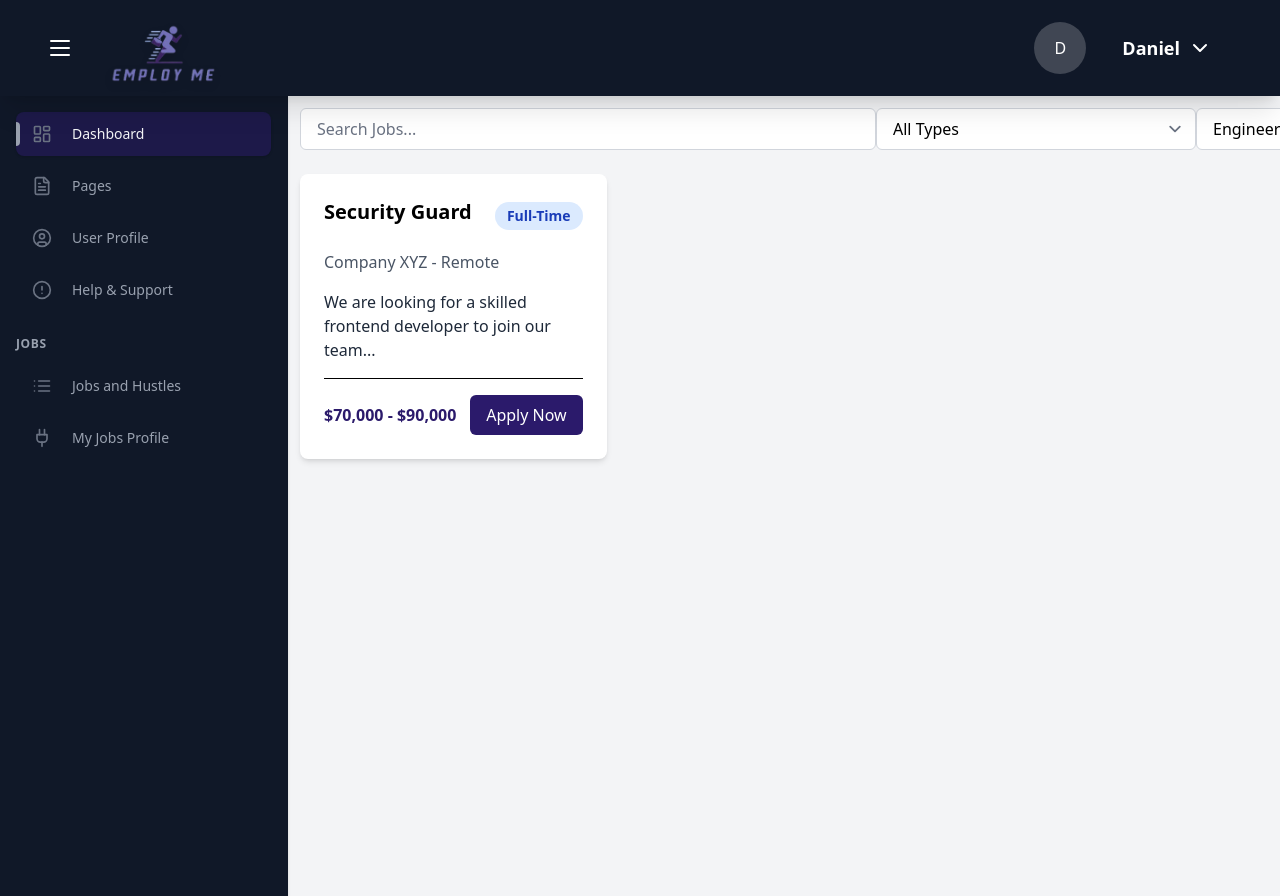
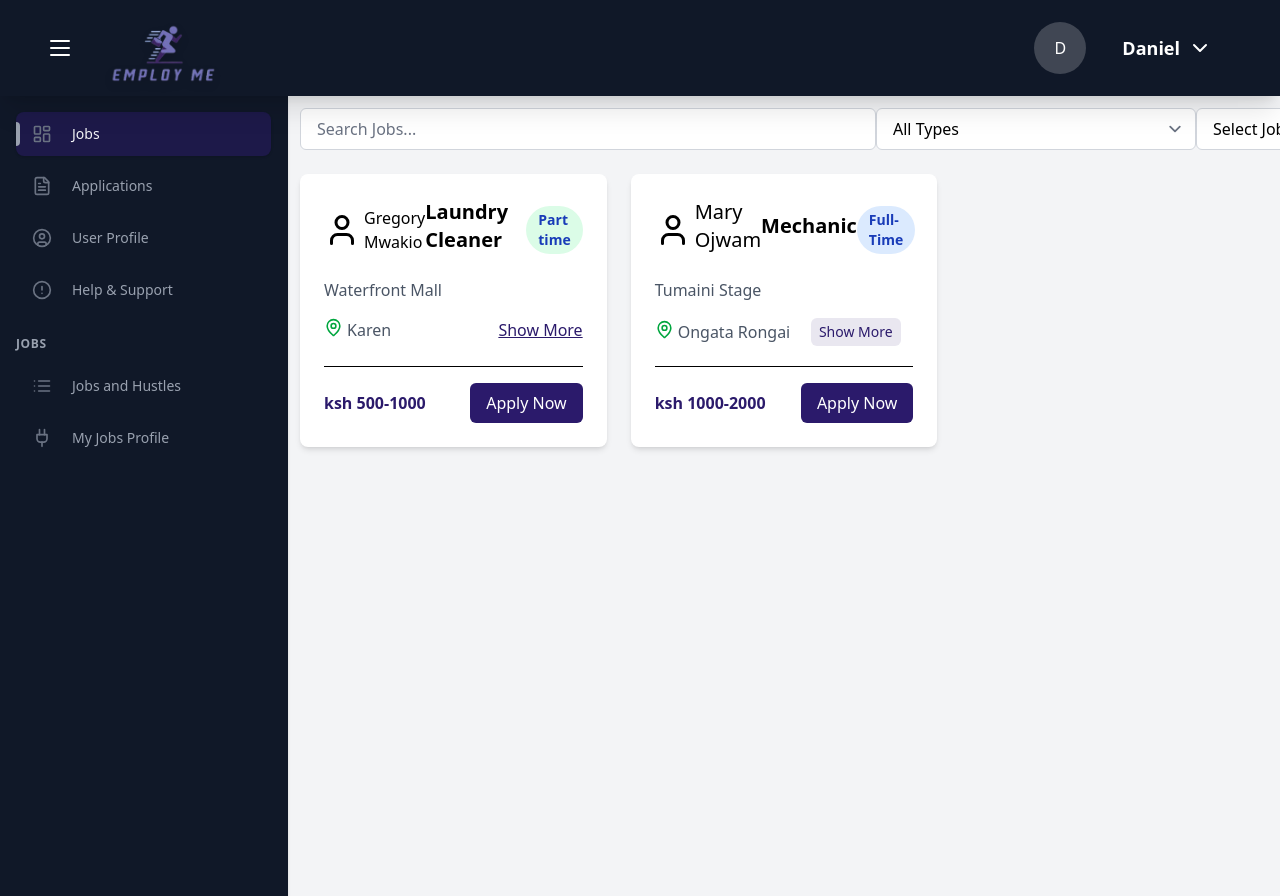
Before and after one commit to danielthagana/employme, a SvelteKit app: page /dashboard in a window 1280 px wide. Shown: the top 896 px of the page. Built offline with nearby package versions, Linux system fonts and the light colour scheme.

Commit message:
dummy cards

```diff
--- /dev/null
+++ b/src/routes/admin/dashboard/+page.svelte
@@ -0,0 +1,5 @@
+<script>
+	/** @type {import('./$types').PageProps} */
+	let { data } = $props();
+</script>
+admin dashboard Page
--- a/src/routes/dashboard/+layout.svelte
+++ b/src/routes/dashboard/+layout.svelte
@@ -20,8 +20,8 @@
 	let sidebarOpen = $state(true);
 
 	const navItems = [
-		{ name: 'Dashboard', href: '/dashboard', icon: LayoutDashboard },
-		{ name: 'Pages', href: '/dashboard/?pages', icon: FileText },
+		{ name: 'Jobs', href: '/dashboard', icon: LayoutDashboard },
+		{ name: 'Applications', href: '/Applications', icon: FileText },
 		{ name: 'User Profile', href: '/profile', icon: CircleUser },
 		{ name: 'Help & Support', href: '/help', icon: CircleAlert }
 	];
@@ -30,7 +30,11 @@
 		{ name: 'Jobs and Hustles', href: '/jobs', icon: List },
 		{ name: 'My Jobs Profile', href: '/myjobs', icon: Plug }
 	];
+	function closeDropdown() {
+		dropdownOpen = false;
+	}
 </script>
+
 
 <!-- Navigation Bar -->
 <nav class="fixed top-0 z-10 w-full bg-gray-900 px-2 shadow-xl md:px-6">
@@ -211,4 +215,5 @@
 	class:lg:ml-72={sidebarOpen}
 >
 	{@render children()}
+
 </div>
--- /dev/null
+++ b/src/routes/dashboard/+page.server.js
@@ -0,0 +1,7 @@
+/** @type {import('./$types').PageServerLoad} */
+export async function load() {
+
+
+    return {};
+
+};
--- a/src/routes/dashboard/+page.svelte
+++ b/src/routes/dashboard/+page.svelte
@@ -1,4 +1,7 @@
 <script>
+	import { Mail, MapPin, Phone, User } from '@lucide/svelte';
+	let showMore = $state(false);
+
 </script>
 
 <!-- Filter Section -->
@@ -29,11 +32,19 @@
 		<select
 			class="w-full min-w-xs rounded-md border border-gray-300 px-4 py-2 focus:ring-2 focus:ring-blue-500 focus:outline-none"
 		>
-			<option disabled value="">Select Job Category</option>
-			<option value="engineering">Engineering</option>
-			<option value="design">Design</option>
-			<option value="marketing">Marketing</option>
-			<option value="sales">Sales</option>
+			<option disabled selected value="">Select Job Category</option>
+			<option value="cleaning">Cleaning & Housekeeping</option>
+			<option value="construction">Construction & Manual Labor</option>
+			<option value="security">Security</option>
+			<option value="hospitality">Hospitality (Waiter / Cook)</option>
+			<option value="delivery">Delivery & Riders</option>
+			<option value="retail">Retail & Shop Attendant</option>
+			<option value="farming">Farming & Agriculture</option>
+			<option value="mechanic">Mechanic & Auto Repair</option>
+			<option value="domestic">Domestic Work</option>
+			<option value="warehouse">Warehouse & Loading</option>
+			<option value="office_support">Office Support</option>
+			<option value="other">Other</option>
 		</select>
 	</div>
 </div>
@@ -41,9 +52,75 @@
 <!-- Job Listings Section -->
 <div class="mt-6 grid gap-6 sm:grid-cols-1 md:grid-cols-2 lg:grid-cols-3">
 	<!-- Job Card Example -->
+
+	<div class="rounded-lg bg-white p-6 shadow-md transition duration-300 hover:shadow-lg">
+		<div class=" mb-4 flex items-center justify-between">
+			<div class="flex items-center justify-center gap-1">
+				<User class="h-9 w-9 shrink-0" />
+				<!-- name profile row -->
+				<h3 class="">Gregory Mwakio</h3>
+			</div>
+			<h1 class="mb-2 text-xl font-semibold">Laundry Cleaner</h1>
+
+			<span>
+				<span
+					class=" inline-block rounded-full bg-green-100 p-6 px-3 py-1 text-sm font-semibold text-blue-800"
+					>Part time</span
+				>
+			</span>
+		</div>
+		<!-- next row -->
+		 <div class="mb-4">
+			 <p class=" text-gray-600">Waterfront Mall</p>
+		 </div>
+
+		<div class="mb-6 flex items-center justify-between text-gray-600">
+			<div class="flex" >
+				<MapPin size={19} class="mr-1 text-green-600" />Karen
+			</div>
+			<!-- Show more button -->
+			<button
+				onclick={() => (showMore = !showMore)}
+				class="ml-2 rounded-md text-primary underline "
+			>
+				{showMore ? 'Show Less' : 'Show More'}
+			</button>
+		</div>
+		<!-- hidden row -->
+		<div>
+			<span class=" flex items-center justify-between text-gray-600" hidden={!showMore}>
+				<div class="flex">
+					<Phone size={19} class="mr-1 text-green-600" /> <a href="tel:+254722123456">0722123456</a>
+				</div>
+				<div class="flex">
+					<Mail size={19} class="mr-1 text-blue-600" />
+					<a href="mailto:gregory@example.com">gregory45@gmail.com</a>
+				</div>
+
+				<div class="flex text-primary">
+					<a class="font-bold underline" href="/profile/1">View Profile</a>
+				</div>
+			</span>
+		</div>
+		<hr class="my-4" />
+		<div class="flex items-center justify-between">
+			<span class="font-semibold text-primary">ksh 500-1000</span>
+			<button class="rounded-md bg-primary px-4 py-2 text-white transition hover:bg-primary/90"
+				>Apply Now</button
+			>
+		</div>
+	</div>
+
+	<!-- second card -->
 	<div class="rounded-lg bg-white p-6 shadow-md transition duration-300 hover:shadow-lg">
 		<div class="mb-4 flex items-center justify-between">
-			<h3 class="mb-2 text-xl font-semibold">Security Guard</h3>
+			<div class="flex items-center justify-center gap-1">
+				<User class="h-9 w-9 shrink-0" />
+				<h3 class="mb-2 text-xl">Mary Ojwam</h3>
+			</div>
+
+			<h1 class="mb-2 text-xl font-semibold">Mechanic</h1>
+
 			<span>
 				<span
 					class="inline-block rounded-full bg-blue-100 px-3 py-1 text-sm font-semibold text-blue-800"
@@ -51,13 +128,26 @@
 				>
 			</span>
 		</div>
-		<p class="mb-4 text-gray-600">Company XYZ - Remote</p>
-		<p class="mb-4 text-gray-800">
-			We are looking for a skilled frontend developer to join our team...
-		</p>
-        <hr class="mb-4" />
+		<!-- next row -->
+		<p class="mb-4 text-gray-600">Tumaini Stage</p>
+		<div class="mb-5 flex items-center justify-between text-gray-600">
+
+			<!-- show more btutton -->
+				<div class="flex">
+					<MapPin size={19} class="mr-1 text-green-600" />Ongata Rongai
+				</div>
+
+				<button
+					onclick={() => (showMore = !showMore)}
+					class="ml-2 rounded-md bg-primary/10 px-2 py-1 text-sm text-primary hover:bg-primary/20">
+					{showMore ? 'Show Less' : 'Show More'}
+					</button>
+				<p class="mb-4 text-gray-800">
+				</p>
+		</div>
+		<hr class="mb-4" />
 		<div class="flex items-center justify-between">
-			<span class="font-semibold text-primary">$70,000 - $90,000</span>
+			<span class="font-semibold text-primary">ksh 1000-2000</span>
 			<button class="rounded-md bg-primary px-4 py-2 text-white transition hover:bg-primary/90"
 				>Apply Now</button
 			>
--- /dev/null
+++ b/src/routes/employer/dashboard/+page.svelte
@@ -0,0 +1,5 @@
+<script>
+	/** @type {import('./$types').PageProps} */
+	let { data } = $props();
+</script>
+employer dashboard Page
```
